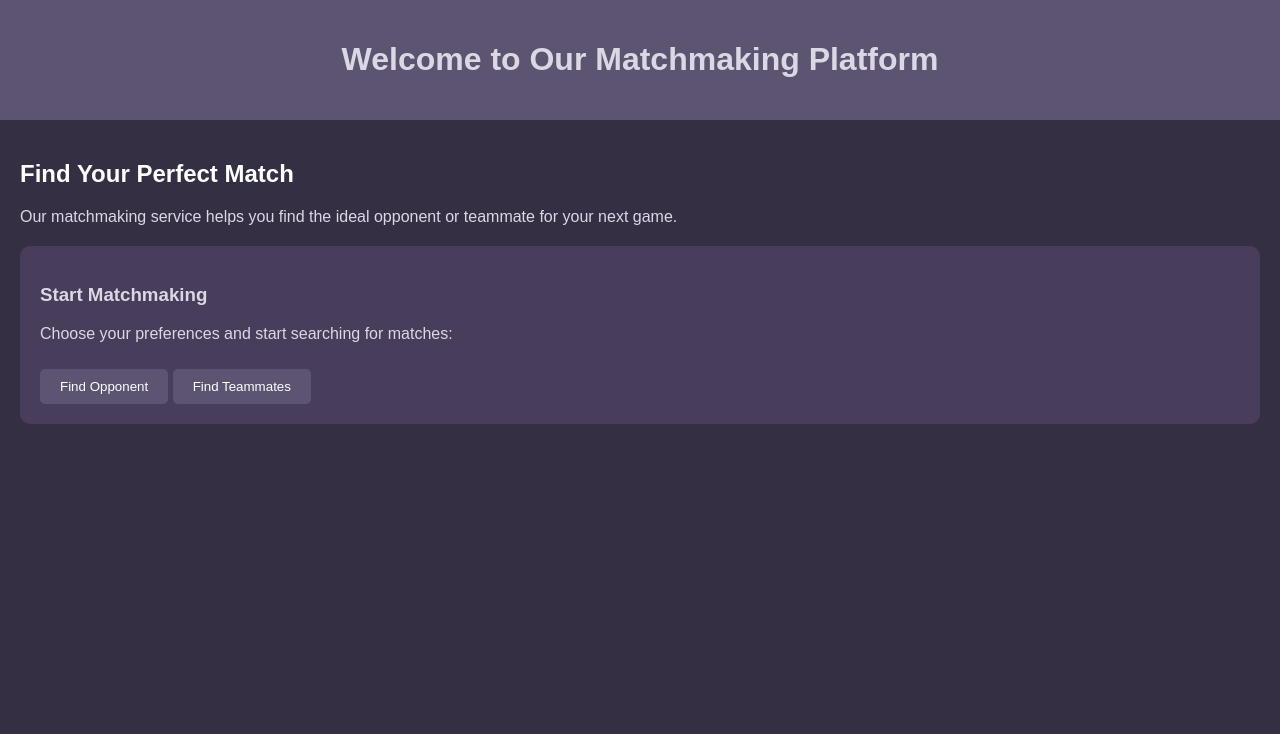
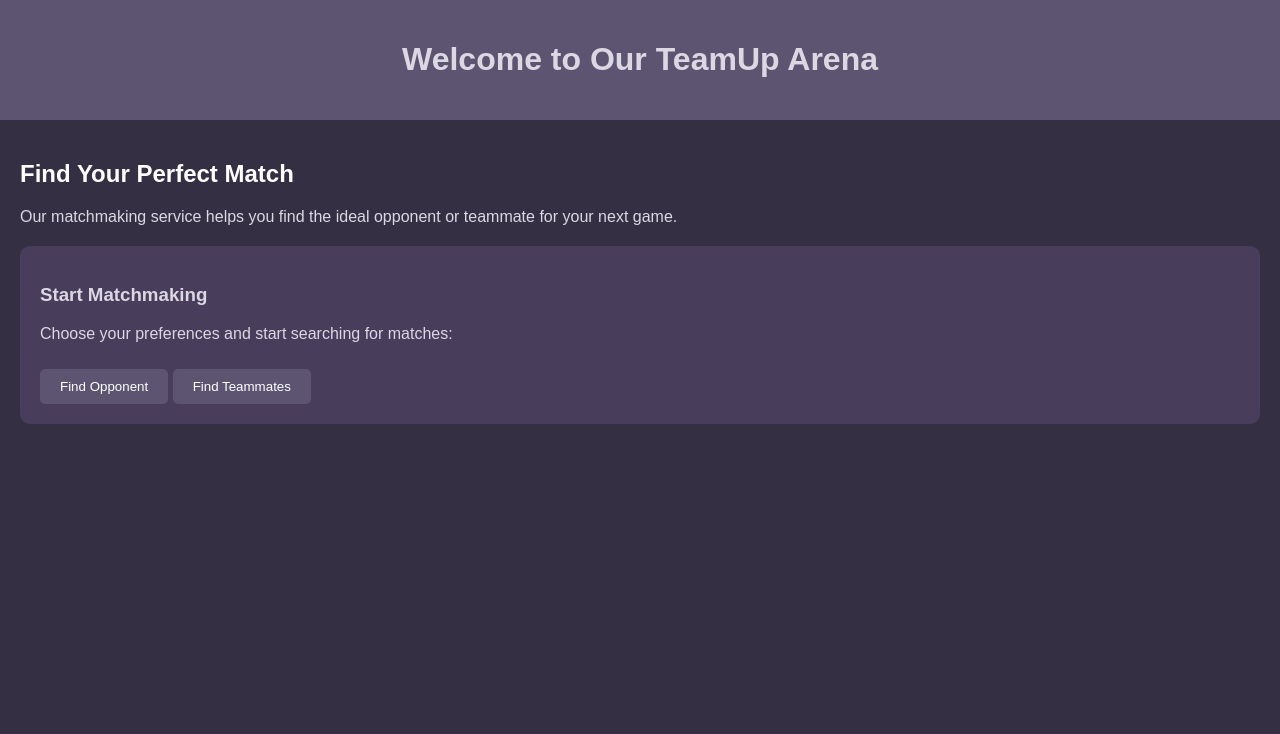
Before and after one commit to new-user3/TeamUpArena, a plain HTML site: page index.html in a window 1280 px wide. Shown: the top 734 px of the page. Drawn offline with Linux system fonts and the light colour scheme.

Commit message:
Update index.html

```diff
--- a/index.html
+++ b/index.html
@@ -76,7 +76,7 @@
 </head>
 <body>
     <header>
-        <h1>Welcome to Our Matchmaking Platform</h1>
+        <h1>Welcome to Our TeamUp Arena</h1>
     </header>
     <div class="container">
         <h2>Find Your Perfect Match</h2>
```
